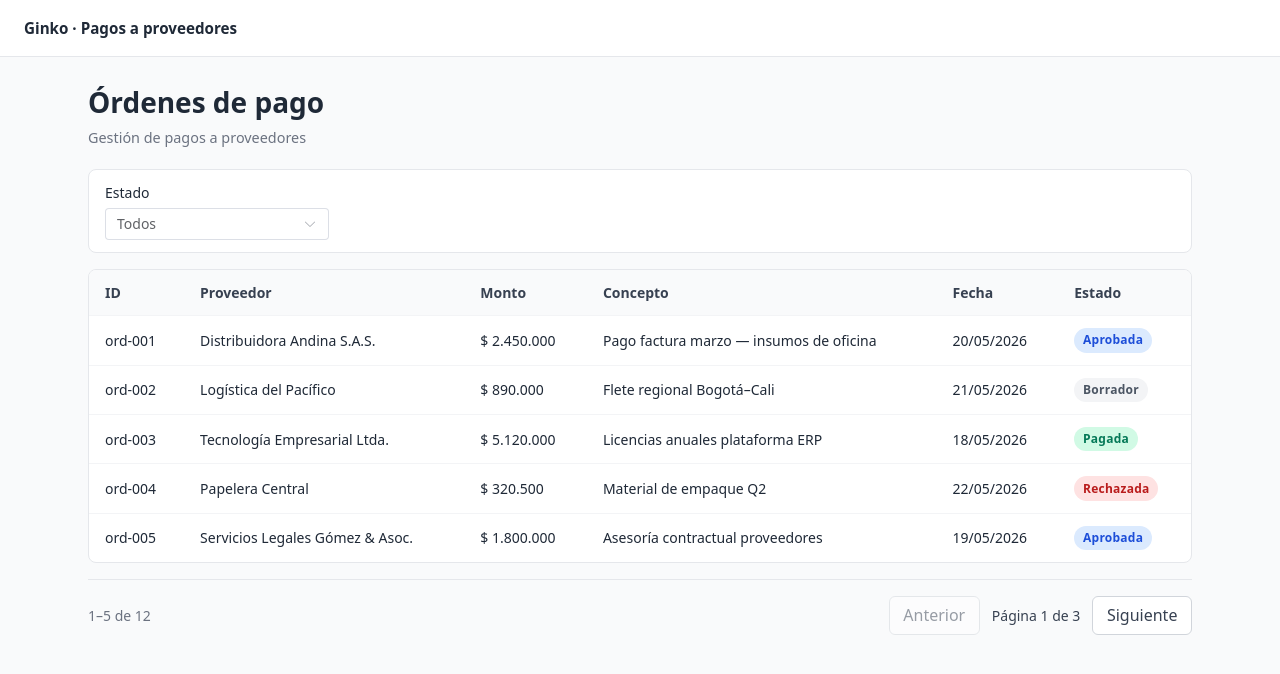
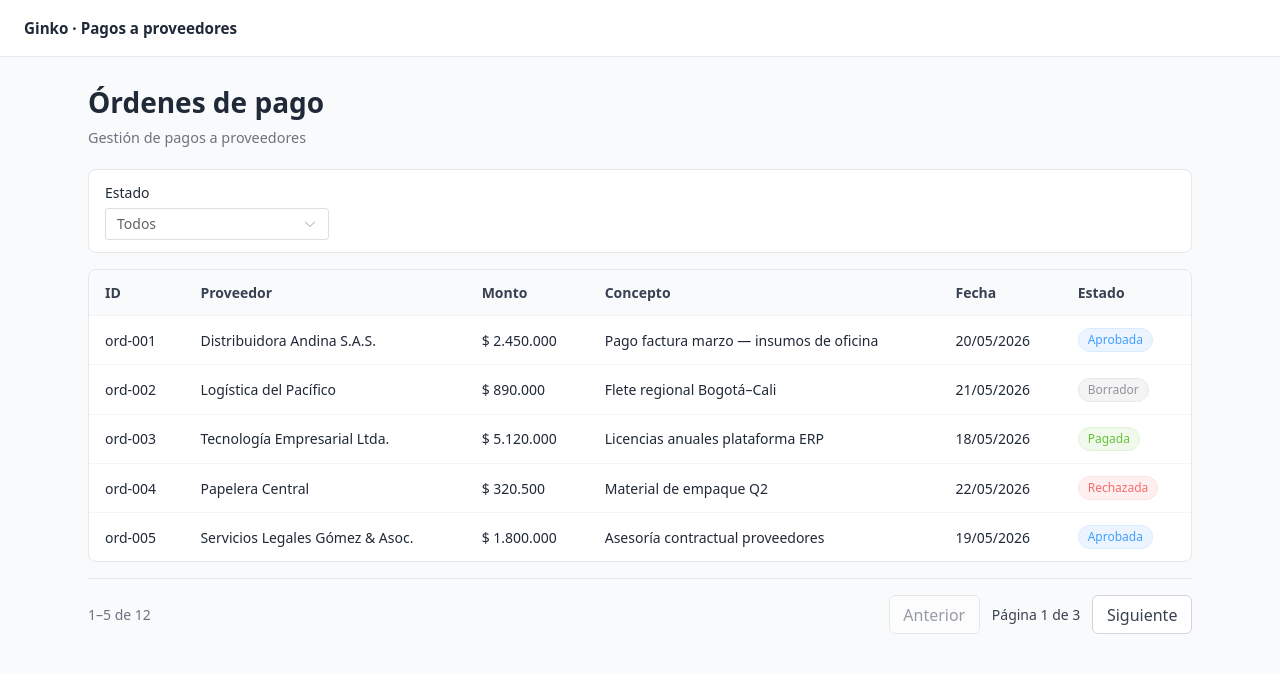
Before and after one commit to JheysonHerreraTISSINI/ginko-test, a Vue app: page / in a window 1280 px wide. Shown: the top 674 px of the page. Built offline with nearby package versions, Linux system fonts and the light colour scheme; data requests are answered from the project's data file.

Commit message:
migrar badges de estado a el-tag

```diff
--- a/components.d.ts
+++ b/components.d.ts
@@ -13,6 +13,7 @@ declare module 'vue' {
   export interface GlobalComponents {
     ElOption: typeof import('element-plus/es')['ElOption']
     ElSelect: typeof import('element-plus/es')['ElSelect']
+    ElTag: typeof import('element-plus/es')['ElTag']
     OrderCard: typeof import('./src/components/orders/OrderCard.vue')['default']
     OrdersCards: typeof import('./src/components/orders/OrdersCards.vue')['default']
     OrdersPagination: typeof import('./src/components/orders/OrdersPagination.vue')['default']
--- a/src/components/orders/StatusBadge.vue
+++ b/src/components/orders/StatusBadge.vue
@@ -1,53 +1,14 @@
 <script setup lang="ts">
+import { statusLabels, statusTagTypes } from '@/constants/order.constant'
 import type { PaymentOrderStatus } from '@/types/payment-order'
 
-const props = defineProps<{
+defineProps<{
   status: PaymentOrderStatus
 }>()
-
-const labels: Record<PaymentOrderStatus, string> = {
-  BORRADOR: 'Borrador',
-  APROBADA: 'Aprobada',
-  RECHAZADA: 'Rechazada',
-  PAGADA: 'Pagada',
-}
 </script>
 
 <template>
-  <span class="status-badge" :class="`status-badge--${props.status.toLowerCase()}`">
-    {{ labels[props.status] }}
-  </span>
+  <el-tag :type="statusTagTypes[status]" effect="light" round>
+    {{ statusLabels[status] }}
+  </el-tag>
 </template>
-
-<style scoped>
-.status-badge {
-  display: inline-flex;
-  align-items: center;
-  padding: 0.2rem 0.55rem;
-  border-radius: 999px;
-  font-size: 0.75rem;
-  font-weight: 600;
-  letter-spacing: 0.02em;
-  white-space: nowrap;
-}
-
-.status-badge--borrador {
-  background: #f3f4f6;
-  color: #4b5563;
-}
-
-.status-badge--aprobada {
-  background: #dbeafe;
-  color: #1d4ed8;
-}
-
-.status-badge--rechazada {
-  background: #fee2e2;
-  color: #b91c1c;
-}
-
-.status-badge--pagada {
-  background: #d1fae5;
-  color: #047857;
-}
-</style>
--- a/src/constants/order.constant.ts
+++ b/src/constants/order.constant.ts
@@ -1,9 +1,26 @@
-import type { StatusFilter } from "@/types/payment-order";
+import type { PaymentOrderStatus, StatusFilter } from '@/types/payment-order'
 
 export const statusOptions: { value: StatusFilter; label: string }[] = [
-  { value: "todos", label: "Todos" },
-  { value: "BORRADOR", label: "Borrador" },
-  { value: "APROBADA", label: "Aprobada" },
-  { value: "RECHAZADA", label: "Rechazada" },
-  { value: "PAGADA", label: "Pagada" },
-];
+  { value: 'todos', label: 'Todos' },
+  { value: 'BORRADOR', label: 'Borrador' },
+  { value: 'APROBADA', label: 'Aprobada' },
+  { value: 'RECHAZADA', label: 'Rechazada' },
+  { value: 'PAGADA', label: 'Pagada' },
+]
+
+export const statusLabels: Record<PaymentOrderStatus, string> = {
+  BORRADOR: 'Borrador',
+  APROBADA: 'Aprobada',
+  RECHAZADA: 'Rechazada',
+  PAGADA: 'Pagada',
+}
+
+export const statusTagTypes: Record<
+  PaymentOrderStatus,
+  'info' | 'primary' | 'danger' | 'success'
+> = {
+  BORRADOR: 'info',
+  APROBADA: 'primary',
+  RECHAZADA: 'danger',
+  PAGADA: 'success',
+}
```
Also changed, not shown: 1 other file (tests, documents, lock files or other folders).
